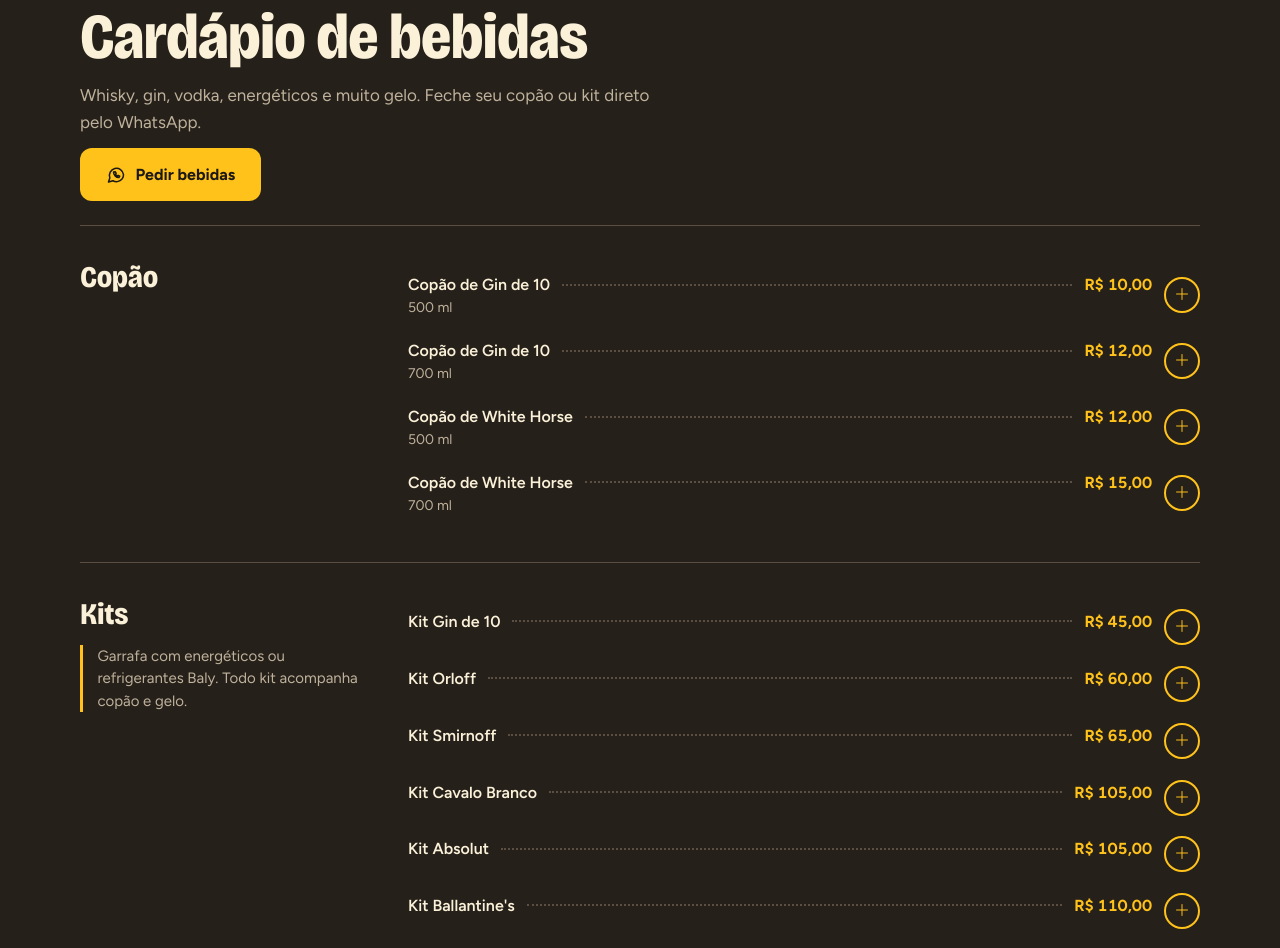
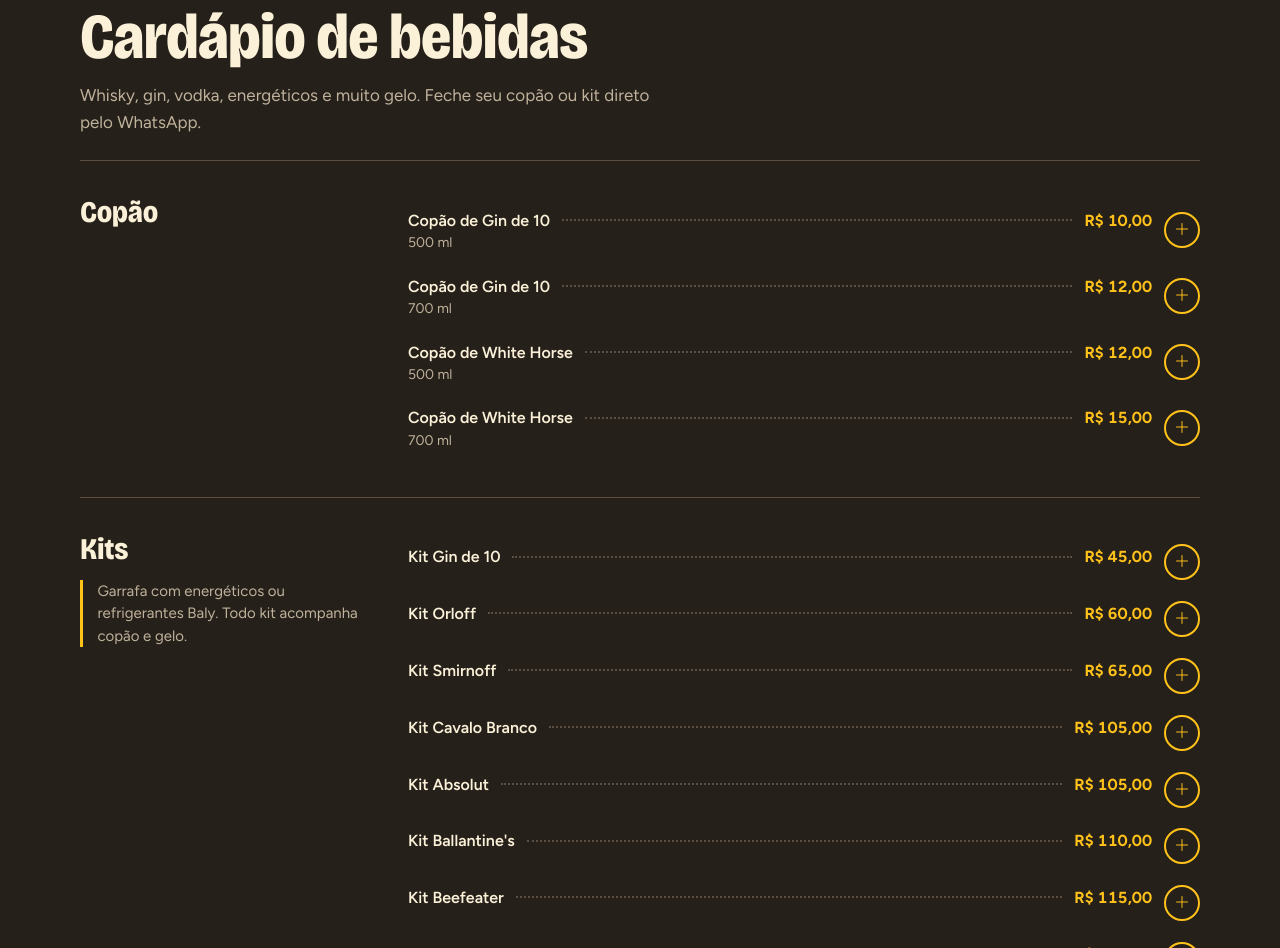
Before and after one commit to mathcruz1209-hue/X-vitoria, a plain HTML site: page index.html in a window 1280 px wide. Shown: the part 2027-2975 px from the top of the page. Drawn offline with nearby package versions, Linux system fonts and the light colour scheme.

Commit message:
Update index.html

```diff
--- a/index.html
+++ b/index.html
@@ -285,10 +285,6 @@
                     <div class="secao-cabecalho">
                         <h2 id="titulo-bebidas">Cardápio de bebidas</h2>
                         <p>Whisky, gin, vodka, energéticos e muito gelo. Feche seu copão ou kit direto pelo WhatsApp.</p>
-                        <a class="btn btn-primario" href="https://wa.me/5551997497728?text=Ol%C3%A1!%20Quero%20fechar%20um%20cop%C3%A3o%20ou%20kit%20de%20bebidas." target="_blank" rel="noopener">
-                            <svg class="icone" aria-hidden="true"><use href="#i-whatsapp"/></svg>
-                            Pedir bebidas
-                        </a>
                     </div>
 
                     <div class="categoria" id="copao">
```
